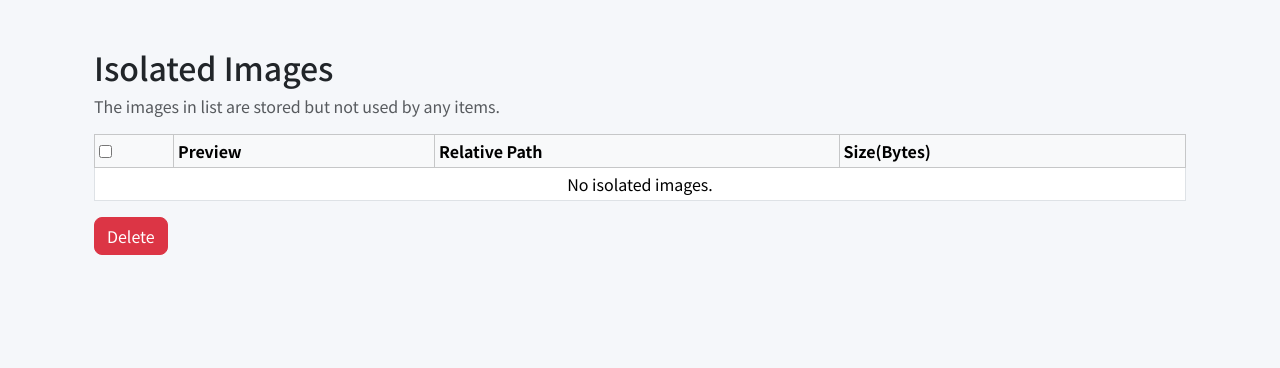
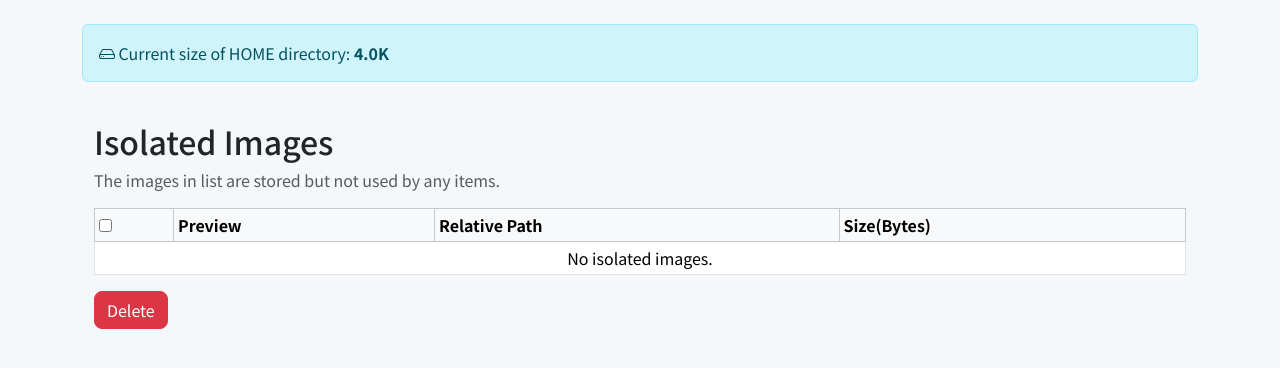
Before and after one commit to cnluyq/lore_keeper, a Django app: page /staff/isolated-images/ in a window 1280 px wide. Shown: the part 62-430 px from the top of the page. Run offline with Django 4.2, Linux system fonts and the light colour scheme; the visitor is signed in with stand-in values (Sample User, id 1); data that the repository does not hold is empty.

Commit message:
Show HOME size

```diff
--- a/problems/templates/problems/isolated_images_list.html
+++ b/problems/templates/problems/isolated_images_list.html
@@ -1,5 +1,9 @@
 {% extends 'problems/base.html' %}
 {% block content %}
+<div class="alert alert-info">
+  <i class="bi bi-hdd"></i>
+    Current size of HOME directory: <strong>{{ home_size }}</strong>
+</div>
 <div class="container py-4">
   <h2>Isolated Images</h2>
   <p class="text-muted">The images in list are stored but not used by any items.</p>
--- a/problems/views.py
+++ b/problems/views.py
@@ -420,6 +420,20 @@ def image_size(size_bytes):
         size_bytes /= 1024.0
     return f"{size_bytes:.1f} GB"
 
+import subprocess
+
+def home_du_human_linux():
+    try:
+        completed = subprocess.run(
+            ['du', '-sh', os.path.expanduser('~')],
+            text=True,
+            capture_output=True,
+            check=True
+        )
+        return completed.stdout.split()[0]
+    except Exception as e:
+        return 0
+
 # 管理页面：列表展示
 @user_passes_test(lambda u: u.is_superuser)
 def isolated_images_list(request):
@@ -438,7 +452,8 @@ def isolated_images_list(request):
             'size': size,
         })
 
-    return render(request, 'problems/isolated_images_list.html', {'isolates': isolated_data})
+    home_size = home_du_human_linux()
+    return render(request, 'problems/isolated_images_list.html', {'isolates': isolated_data,'home_size': home_size})
 
 # 删除接口：POST 接受文件名列表
 @require_POST
```
